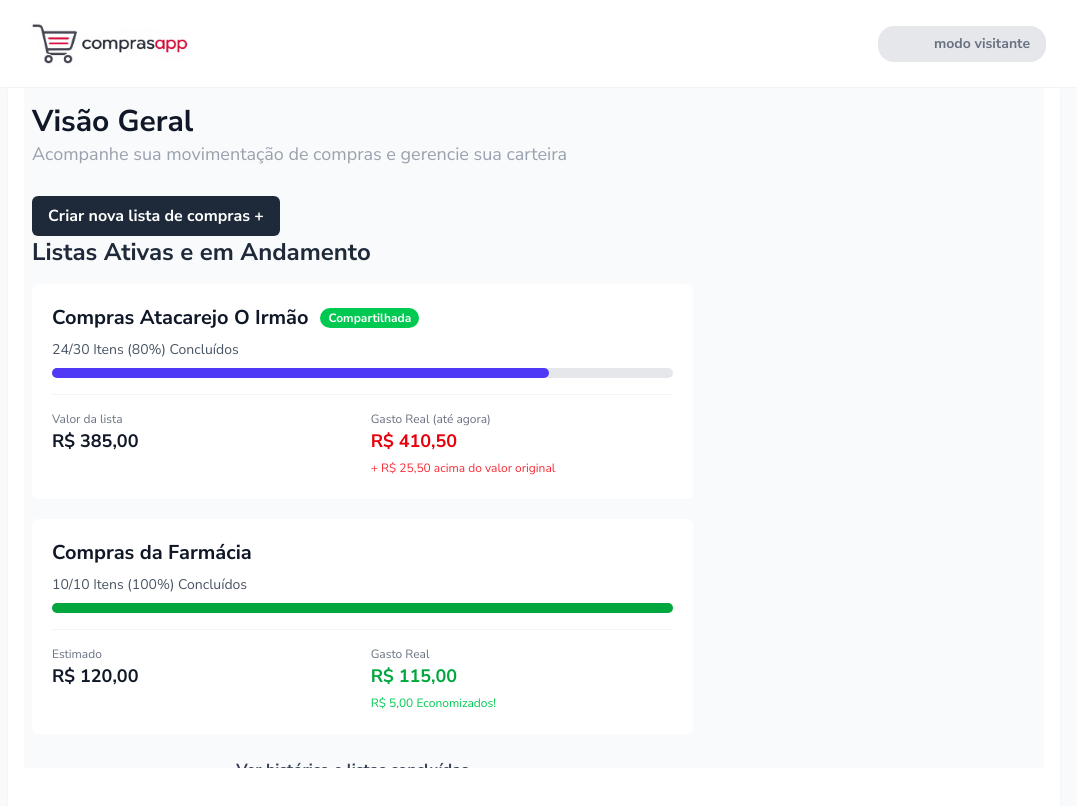
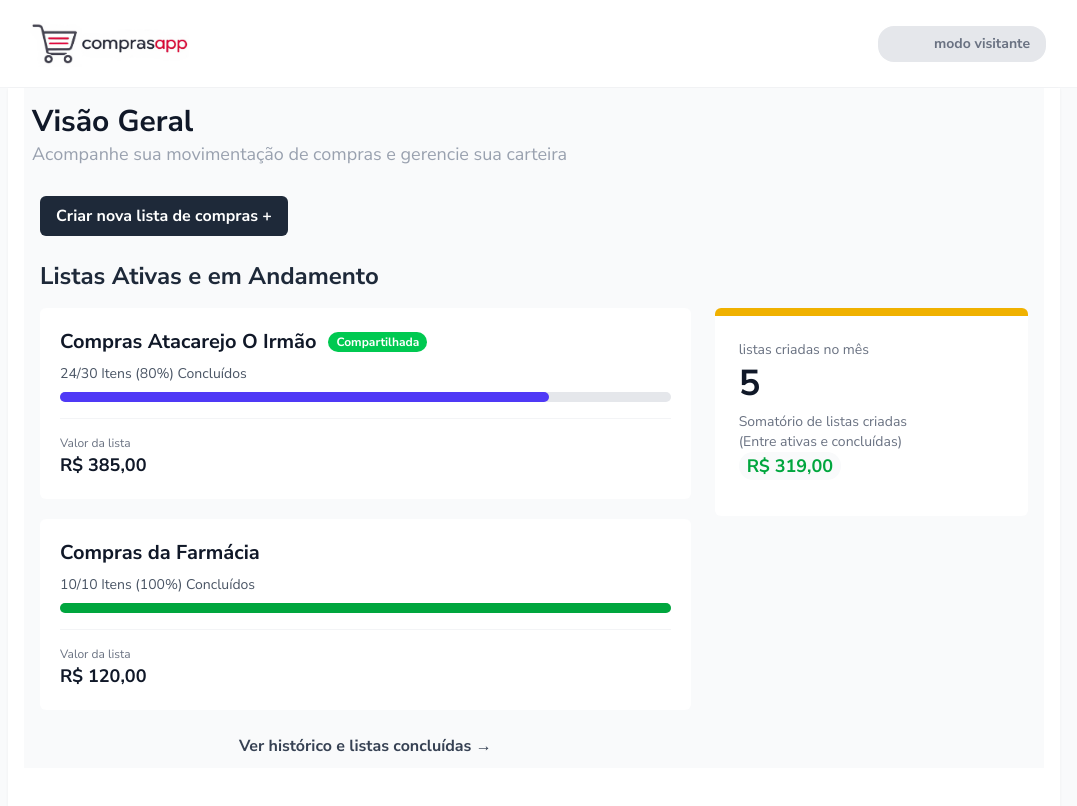
Before and after one commit to PauloHPMKT/app-comprasapp, a Vue app: page /app/dashboard in a window 1280 px wide. Shown: the whole page, without its empty margins (106-1183 px from the left). Built offline with nearby package versions, Linux system fonts and the light colour scheme; no server answers; some icons are missing.

Commit message:
feat: adjust Dashoard view for non logged user

```diff
--- a/src/views/Dashboard.vue
+++ b/src/views/Dashboard.vue
@@ -1,21 +1,24 @@
 <script setup lang="ts">
-import { computed, onMounted, reactive, ref, watch } from "vue";
-import { useRouter } from "vue-router";
+import {
+  ref,
+  watch,
+  reactive,
+  computed,
+  onMounted,
+} from "vue";
+import Overlay from "../components/Overlay.vue";
 import MainButton from "../components/MainButton.vue";
-import Overlay from "../components/Overlay.vue";
-import CreateListTitleModal from "../components/CreateListTitleModal.vue";
-import { useLoadingStore } from "../store/loading";
-import emptyMarket from "../assets/img/img-casas.png";
 import PageHeaderTitle from "../components/PageHeaderTitle.vue";
-import { useCreateListTitleModalStore } from "../store/createListTitleModal";
+import DefineBudgetModal from "../components/DefineBudgetModal.vue";
 import type { Purchases } from "../types/purchases";
 import { useAuthStore } from "../store/auth";
-import DefineBudgetModal from "../components/DefineBudgetModal.vue";
+import { useLoadingStore } from "../store/loading";
+import { useCreateListTitleModalStore } from "../store/createListTitleModal";
+import emptyMarket from "../assets/img/img-casas.png";
 
 const authStore = useAuthStore();
 const loadingStore = useLoadingStore();
 const createListTitleModal = useCreateListTitleModalStore();
-const router = useRouter();
 
 const purchaseLists = reactive<Purchases.List[]>([]);
 const isBudgetModalOpen = ref(false);
@@ -29,18 +32,6 @@ watch(() => localStorage.getItem('monthly-budget'), (newValue) => {
   }
 }, { immediate: true });
 
-function navigateToCreatePurchaseListView() {
-  // Validação simples
-  if (!createListTitleModal.listTitle.trim()) {
-    createListTitleModal.setError("O nome da lista é obrigatório");
-    return;
-  }
-
-  localStorage.setItem("purchase-list-title", createListTitleModal.listTitle);
-  router.push({ name: "create-list" });
-  createListTitleModal.resetModal();
-}
-
 function openBudgetModal() {
   isBudgetModalOpen.value = true;
 }
@@ -49,9 +40,8 @@ function closeBudgetModal() {
   isBudgetModalOpen.value = false;
 }
 
+// função provisória
 function handleBudgetSubmit(value: string) {
-  console.log('Budget submitted:', value);
-
   localStorage.setItem('monthly-budget', value);
   budgetValue.value = value;
   closeBudgetModal();
@@ -125,7 +115,7 @@ onMounted(async () => {
         title="Visão Geral"
         subtitle="Acompanhe sua movimentação de compras e gerencie sua carteira"
       />
-      <div class="h-full w-full bg-gray-50 px-2">
+      <div class="h-full w-full bg-gray-50 px-2 sm:px-4">
         <div class="pt-1">
           <MainButton
             @click="createListTitleModal.openListTitleModal"
@@ -134,12 +124,15 @@ onMounted(async () => {
             Criar nova lista de compras +
           </MainButton>
 
-          <div v-if="isLoggedIn"><!-- Tratar esse trecho corretamente ao final da feature -->
+          <div v-if="isLoggedIn">
             <div class="sm:flex sm:justify-between sm:items-center sm:mt-6 mb-4">
-              <h2 class="text-2xl font-semibold text-gray-800 mb-4">
+              <h2 class="text-2xl font-semibold text-gray-800">
                 Gerenciamento da carteira
               </h2>
-              <div class="flex gap-2 overflow-x-auto sm:w-1/2 p-2 rounded-lg snap-x snap-mandatory scrollbar-thin scrollbar-thumb-gray-300 scrollbar-track-gray-100 hover:scrollbar-thumb-gray-400">
+              <div
+                v-if="isLoggedIn"
+                class="flex gap-2 overflow-x-auto sm:w-1/2 p-2 rounded-lg snap-x snap-mandatory scrollbar-thin scrollbar-thumb-gray-300 scrollbar-track-gray-100 hover:scrollbar-thumb-gray-400"
+              >
                 <div class="snap-start flex-shrink-0 text-gray-500 text-sm bg-gray-200 px-3 py-1 rounded-full w-fit whitespace-nowrap">
                   Julho de 2025
                 </div>
@@ -151,7 +144,10 @@ onMounted(async () => {
                 </div>
               </div>
             </div>
-            <div class="flex overflow-x-auto gap-3 mb-10 pb-4 snap-x snap-mandatory scrollbar-thin scrollbar-thumb-gray-300 scrollbar-track-gray-100">
+            <div
+              class="flex overflow-x-auto gap-3 pb-4 snap-x snap-mandatory scrollbar-thin scrollbar-thumb-gray-300 scrollbar-track-gray-100"
+              :class="{ 'mb-10': isLoggedIn, 'mb-3': !isLoggedIn }"
+            >
               <!-- Card 1: Orçamento Mensal (Foco Visual Principal) -->
               <div
                 class="min-w-[320px] sm:min-w-[400px] snap-start bg-white soft-shadow rounded-md overflow-hidden"
@@ -247,7 +243,7 @@ onMounted(async () => {
 
           <div class="grid grid-cols-1 lg:grid-cols-3 gap-6">
             <!-- Coluna 1: Lista de Compras Prioritárias (Main Content) -->
-            <div class="lg:col-span-2">
+            <div class="lg:col-span-2" :class="{ 'mt-6': !isLoggedIn }">
               <h2 class="text-2xl font-semibold text-gray-800 mb-4">
                 Listas Ativas e em Andamento
               </h2>
@@ -287,7 +283,7 @@ onMounted(async () => {
                       <p class="text-xs font-medium text-gray-500">Valor da lista</p>
                       <p class="text-lg font-bold text-gray-900">R$ 385,00</p>
                     </div>
-                    <div>
+                    <div v-if="isLoggedIn">
                       <p class="text-xs font-medium text-gray-500">
                         Gasto Real (até agora)
                       </p>
@@ -325,10 +321,10 @@ onMounted(async () => {
                     class="grid grid-cols-2 gap-4 mt-4 pt-4 border-t border-gray-100"
                   >
                     <div>
-                      <p class="text-xs font-medium text-gray-500">Estimado</p>
+                      <p class="text-xs font-medium text-gray-500">Valor da lista</p>
                       <p class="text-lg font-bold text-gray-900">R$ 120,00</p>
                     </div>
-                    <div>
+                    <div v-if="isLoggedIn">
                       <p class="text-xs font-medium text-gray-500">
                         Gasto Real
                       </p>
@@ -340,22 +336,31 @@ onMounted(async () => {
                   </div>
                 </div>
 
-                <!-- Placeholder caso não haja listas -->
-                <div
-                  id="no-lists-message"
-                  class="hidden text-center py-10 bg-white soft-shadow rounded-xl"
-                >
-                  <p class="text-lg text-gray-600">
-                    Você não tem listas ativas. Comece uma agora!
-                  </p>
-                </div>
-
                 <a
                   href="#"
-                  class="block text-center mt-6 text-gray-700 font-semibold hover:text-gray-500 transition duration-150"
+                  class="block text-center my-6 text-gray-700 font-semibold hover:text-gray-500 transition duration-150"
                 >
                   Ver histórico e listas concluídas &rarr;
                 </a>
+              </div>
+            </div>
+            <!-- Total de listas criadas (Esses cards serao transformados em componentes)-->
+            <div
+              v-if="!isLoggedIn"
+              class="mt-18 h-52 mb-4 min-w-[280px] snap-start bg-white soft-shadow rounded-md overflow-hidden"
+            >
+              <div class="bg-yellow-500 h-2"></div>
+              <div class="p-6">
+                <p class="text-sm font-medium text-gray-500">listas criadas no mês</p>
+                <p class="text-4xl font-bold text-gray-900 mt-1">5</p>
+                <div class="flex items-center mt-2">
+                  <p class="text-sm text-gray-500">
+                    Somatório de listas criadas <br/>(Entre ativas e concluídas)<br/>
+                    <span class="text-lg font-semibold text-green-600 bg-gray-50 px-2 py-0.5 rounded-full w-fit">
+                      R$ 319,00
+                    </span>
+                  </p>
+                </div>
               </div>
             </div>
           </div>
@@ -363,38 +368,11 @@ onMounted(async () => {
       </div>
     </div>
 
-    <Overlay v-if="createListTitleModal.isModalOpen">
-      <CreateListTitleModal
-        :purchase-list-title="createListTitleModal.listTitle"
-        :hasError="createListTitleModal.hasError"
-        :errorMessage="createListTitleModal.errorMessage"
-        @update:purchase-list-title="createListTitleModal.setListTitle($event)"
-        @navigate-to-create-purchase-list-view="
-          navigateToCreatePurchaseListView
-        "
-        class="fixed z-400"
-      />
-    </Overlay>
-
     <Overlay v-if="isBudgetModalOpen">
       <DefineBudgetModal
         @submit-budget-value="handleBudgetSubmit"
         @close="closeBudgetModal"
       />
     </Overlay>
-
-    <!-- <div
-      v-if="isModalOtherOptionsOpened"
-      class="w-fit bg-white p-6 rounded-dm shadow fixed top-1/2 left-1/2 transform -translate-x-1/2 -translate-y-1/2 z-500"
-    >
-      <ul class="flex flex-col gap-4">
-        <li>
-          Resumo Financeiro
-        </li>
-        <li>
-          Filtrar por período
-        </li>
-      </ul>
-    </div> -->
   </div>
 </template>
```
